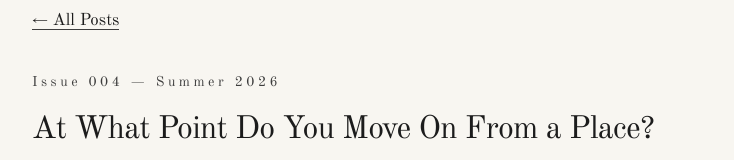
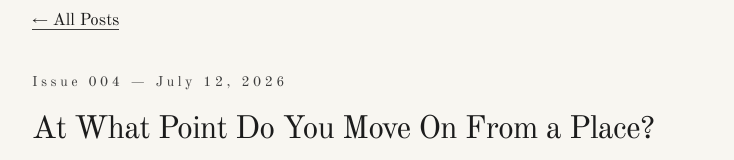
Before and after one commit to vaibhavhariram/portfolio, a Next.js app: page /writing/moving-on in a window 1280 px wide. Shown: the part 206-366 px from the top of the page, without its empty margins (272-1006 px from the left). Built offline with nearby package versions, Linux system fonts and the light colour scheme.

Commit message:
Update moving-on post: change date to July 12, 2026 and adjust image framing

```diff
--- a/app/writing/moving-on/page.tsx
+++ b/app/writing/moving-on/page.tsx
@@ -10,7 +10,7 @@ export default function MovingOn() {
 
           <section className="space-y-2">
             <p className="text-[14px] tracking-[0.25em] text-[var(--ink-muted)]">
-              Issue 004 — Summer 2026
+              Issue 004 — July 12, 2026
             </p>
             <h1 className="text-[var(--ink)] text-[2rem] font-normal tracking-tight">
               At What Point Do You Move On From a Place?
@@ -182,7 +182,7 @@ export default function MovingOn() {
                 src="/images/halloween-2010.png"
                 alt="Halloween 2010, first memory in NC with my dad"
                 fill
-                className="object-cover object-center"
+                className="object-cover object-top"
               />
             </div>
             <p className="text-xs text-[var(--text-muted)] italic">
```
